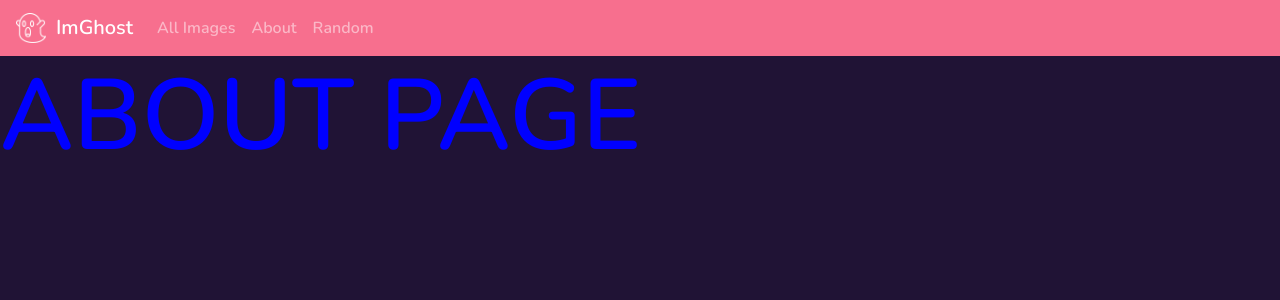
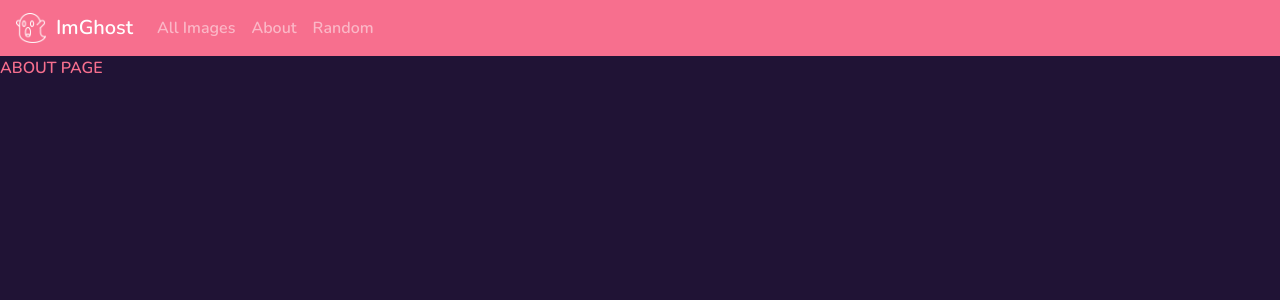
Before and after one commit to The-Homiesexuals/imghost, a React (Create React App) app in the folder fe/imghost/: page /about in a window 1280 px wide. Shown: the top 300 px of the page. Built offline with nearby package versions, Linux system fonts and the light colour scheme; no server answers.

Commit message:
Big about change

```diff
--- a/fe/imghost/src/About.js
+++ b/fe/imghost/src/About.js
@@ -1,16 +1,10 @@
 import React from 'react';
 
-function About() {
-    return (
-        <div>
-            <h1
-            style={{
-                color: 'blue',
-                fontSize: '100px'
-            }}
-            >ABOUT PAGE</h1>
-        </div>
-    )
+export default function About() {
+  return (
+    <div>
+      <p style={{ color: 'var( --secondary)'}}>
+      ABOUT PAGE</p>
+    </div>
+  );
 };
-
-export default About;
```
